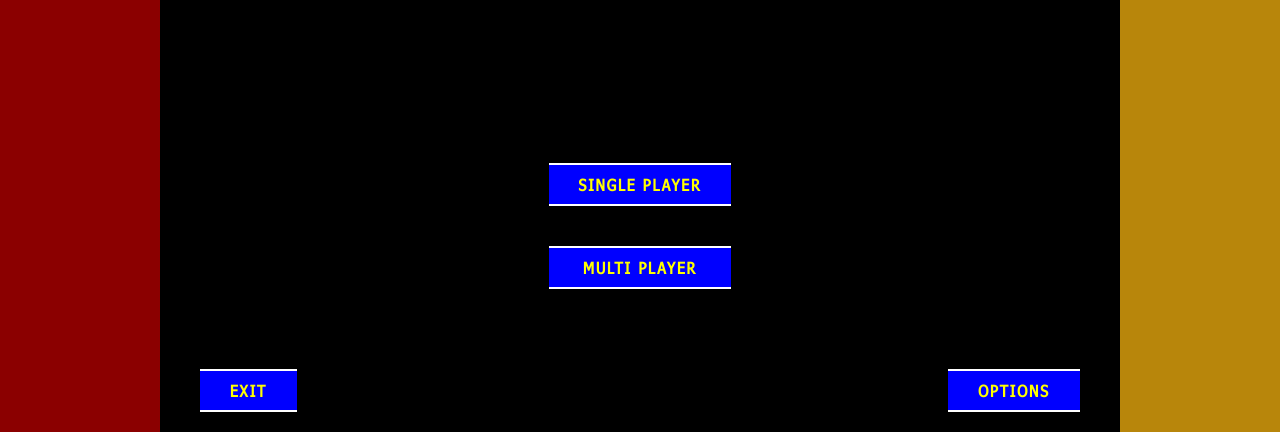
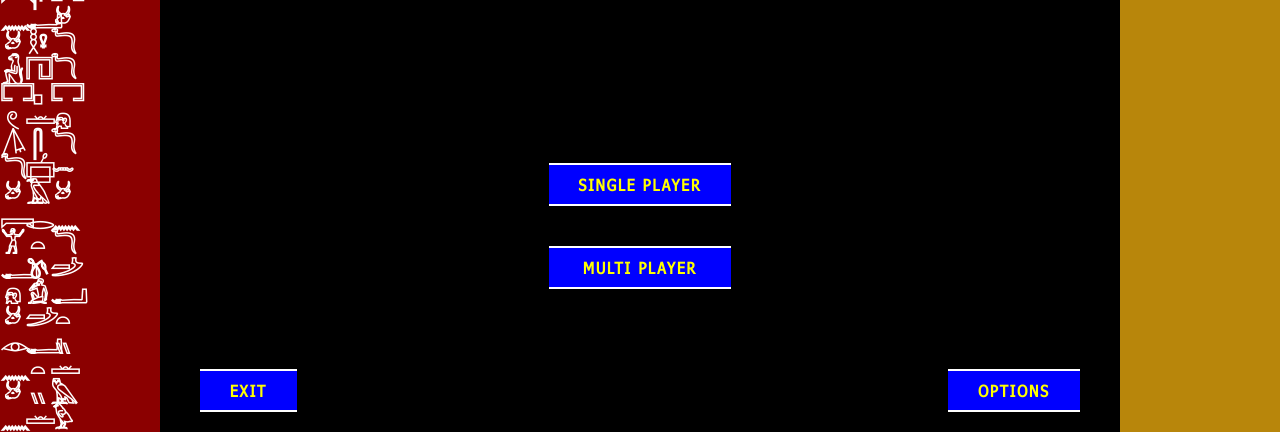
Before and after one commit to notbigmuzzy/emperor, a plain HTML site: page index.html in a window 1280 px wide. Shown: the part 368-800 px from the top of the page. Drawn offline with Linux system fonts and the light colour scheme.

Commit message:
update 1

```diff
--- a/assets/styles/page/_main-screen.scss
+++ b/assets/styles/page/_main-screen.scss
@@ -32,6 +32,7 @@ screen-main {
 		height: 40%;
 		display: flex;
 		justify-content: center;
+
 
 		h1 {
 			display: flex;
--- a/assets/styles/page/_sidebars.scss
+++ b/assets/styles/page/_sidebars.scss
@@ -12,6 +12,8 @@ side-bars {
 		left: 0;
 		width: 12.5%;
 		height: 100%;
+		overflow: hidden;
+		display: flex;
 
 		background-color: darkred;
 	}
@@ -22,7 +24,38 @@ side-bars {
 		left: 87.5%;
 		width: 12.5%;
 		height: 100%;
+		overflow: hidden;
+		display: flex;
 
 		background-color: darkgoldenrod;
 	}
 }
+
+text-column {
+	font-size: 50px;
+	line-height: 1;
+	display: inline-block;
+	width: 50px;
+	height: 100%;
+	overflow-wrap: break-word;
+	color: white;
+	font-weight: bold;
+	text-align: center;
+
+	&.scale-05 {
+		font-size: 25px;
+		width: 25px;
+	}
+
+	&.scale-15 {
+		transform: scale(1.5);
+	}
+
+	&.scale-20 {
+		transform: scale(2.0);
+	}
+
+	&.scale-30 {
+		transform: scale(3.0);
+	}
+}
--- a/index.html
+++ b/index.html
@@ -10,7 +10,11 @@
 	<body>
 
 		<side-bars>
-			<left-one></left-one>
+			<left-one>
+				<text-column class="scale-05">𓏲𓈖𓆓𓊽𓉐𓉐𓇯𓃾𓏴𓁶𓏲𓏴𓃾𓀠𓇯𓈖𓃾𓃻𓉐𓏲𓌅𓆓𓃾𓇯𓀠𓂝𓁶𓃾𓁹𓈖𓃾𓈖𓏲𓏴𓃾𓈖𓉗𓂝𓃾𓌅</text-column>
+				<text-column class="scale-05">𓈖𓌱𓅓𓎛𓅱𓀔𓈖𓌱𓅓𓎛𓇋𓇋𓏏𓁐𓐍𓂋𓋴𓂝𓎛𓋩𓉔𓊪𓏛𓋴𓐠𓄿𓂋𓏏𓌗𓀁𓌷𓂝𓏏𓏭𓏛𓇾𓏏𓅓𓅱𓀀𓁐𓏪</text-column>
+				<text-column class="scale-05">𓈖𓆓 𓊽𓉐𓉐𓉐𓁶𓆓𓌓𓃾𓈖𓆓 𓊽𓉐𓉐 𓃾𓆓𓆓𓉐𓁶𓆓𓌓𓃾𓈖𓆓𓌷𓂝𓏏𓏭𓏛𓅓𓅱</text-column>
+			</left-one>
 			<right-one></right-one>
 		</side-bars>
 
```
Also changed, not shown: index.css, 1 other file.
